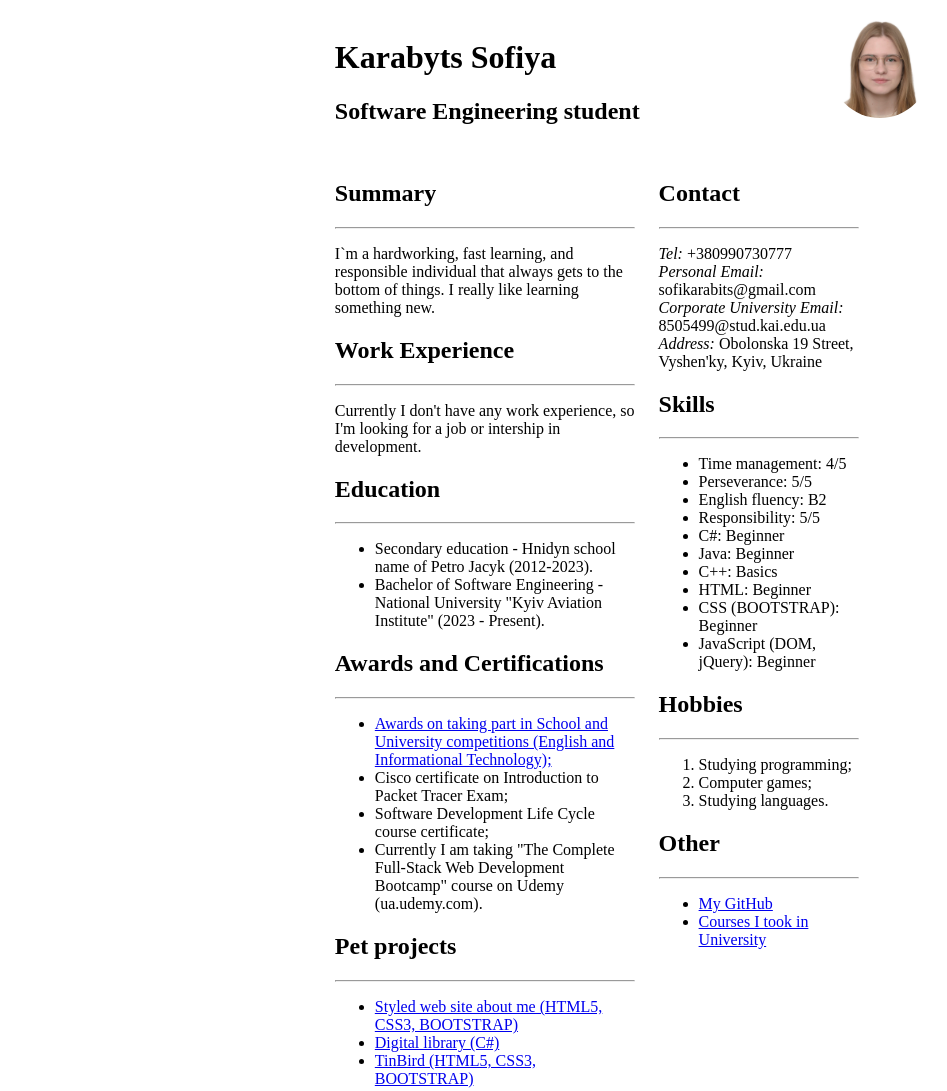
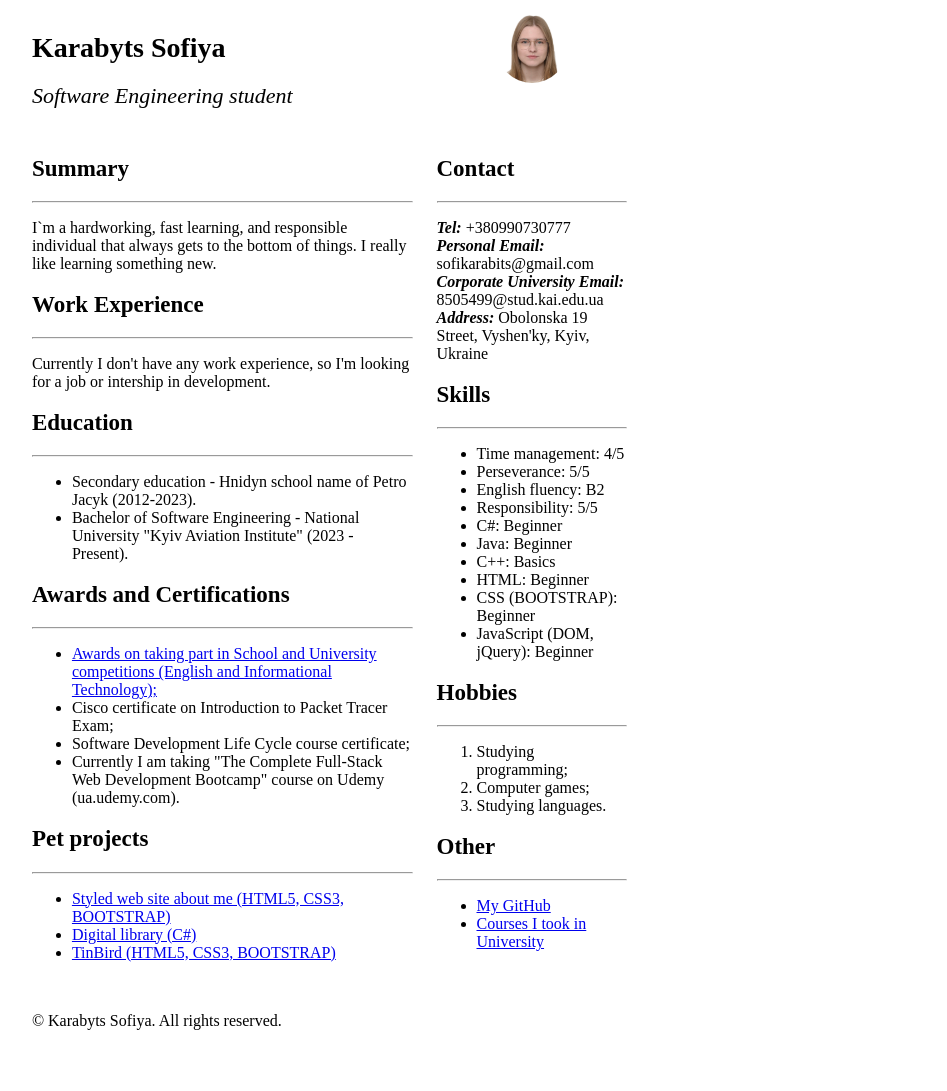
Before and after one commit to BananaDigest/html-resume, a plain HTML site: page index.html in a window 1280 px wide. Shown: the top 1091 px of the page, without its empty margins (14-961 px from the left). After the commit the page ends 1030 px from the top, so only its background shows below. Drawn offline with Linux system fonts and the light colour scheme.

Commit message:
Updated css

```diff
--- a/styles.css
+++ b/styles.css
@@ -1,14 +1,14 @@
 .profile-picture{
-    height: 100px;
+    height: 70px;
     border-radius: 50%;
 }
 
 #name{
     display: flex;
     justify-content: space-between;
-    width: 100%;
-    padding-top: 10px;
-    padding-bottom: 15px;
+    width: 90%;
+    padding-top: 5px;
+    padding-bottom: 10px;
 }
 
 .body{
@@ -22,22 +22,44 @@
     width: 595px;
 }
 
-body{
+.index-body{
     display:flex;
     justify-content: center;
 }
 
 .main-part{
     display: grid;
-    grid-template-columns: 300px 200px;
+    grid-template-columns: 2fr 1fr;
     gap: 4%
 }
 
-.first-part-margin{
+/* .first-part-margin{
     margin-top: 10px;
     margin-bottom: 20px;
+} */
+h2{
+    font-size: 23px;
+}
+i{
+    font-weight: 700;
 }
 
-@media print {
+h1{
+    font-size: 28px;
+}
 
+.status{
+    font-size: 22px;
+    font-weight: 300;
+    font-style: italic;
 }
+
+@media print{
+    footer{
+        font-size: 0;
+    }
+}
+
+img{
+    height: 400px;
+}
```
